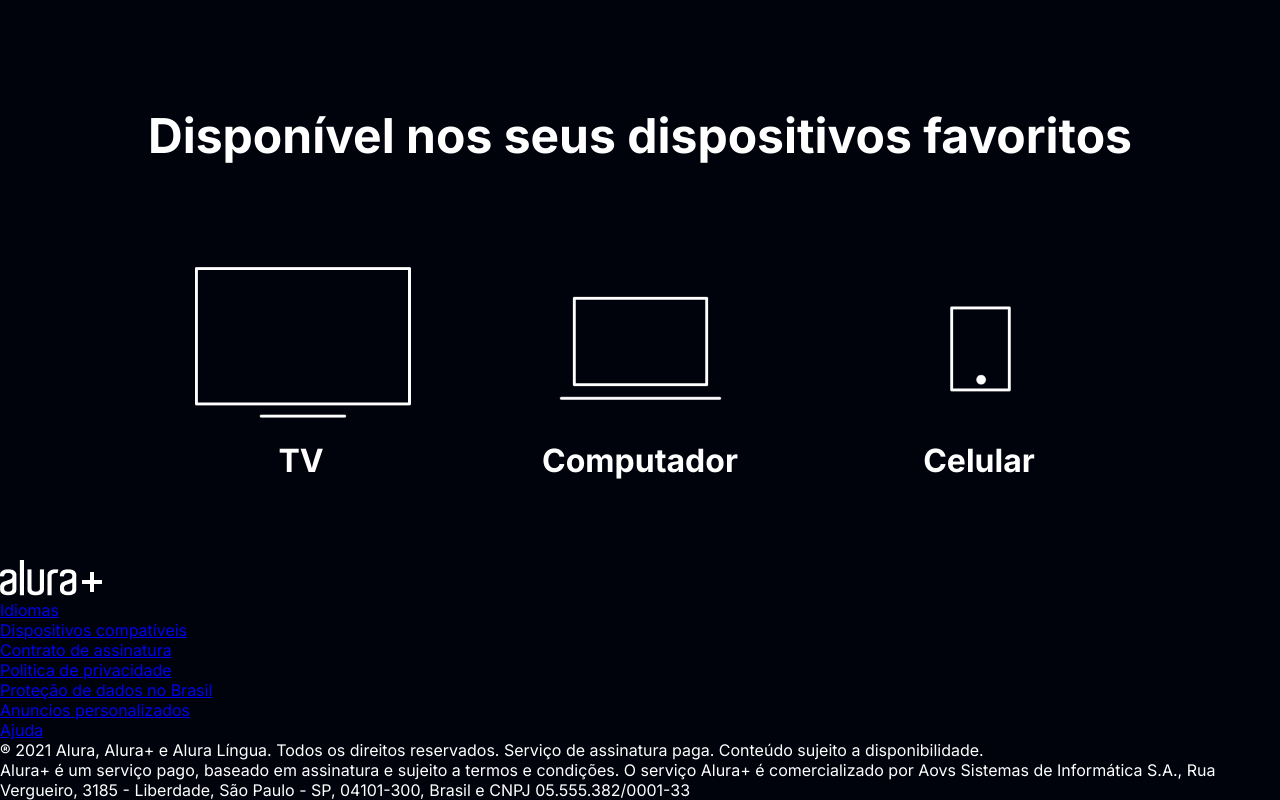
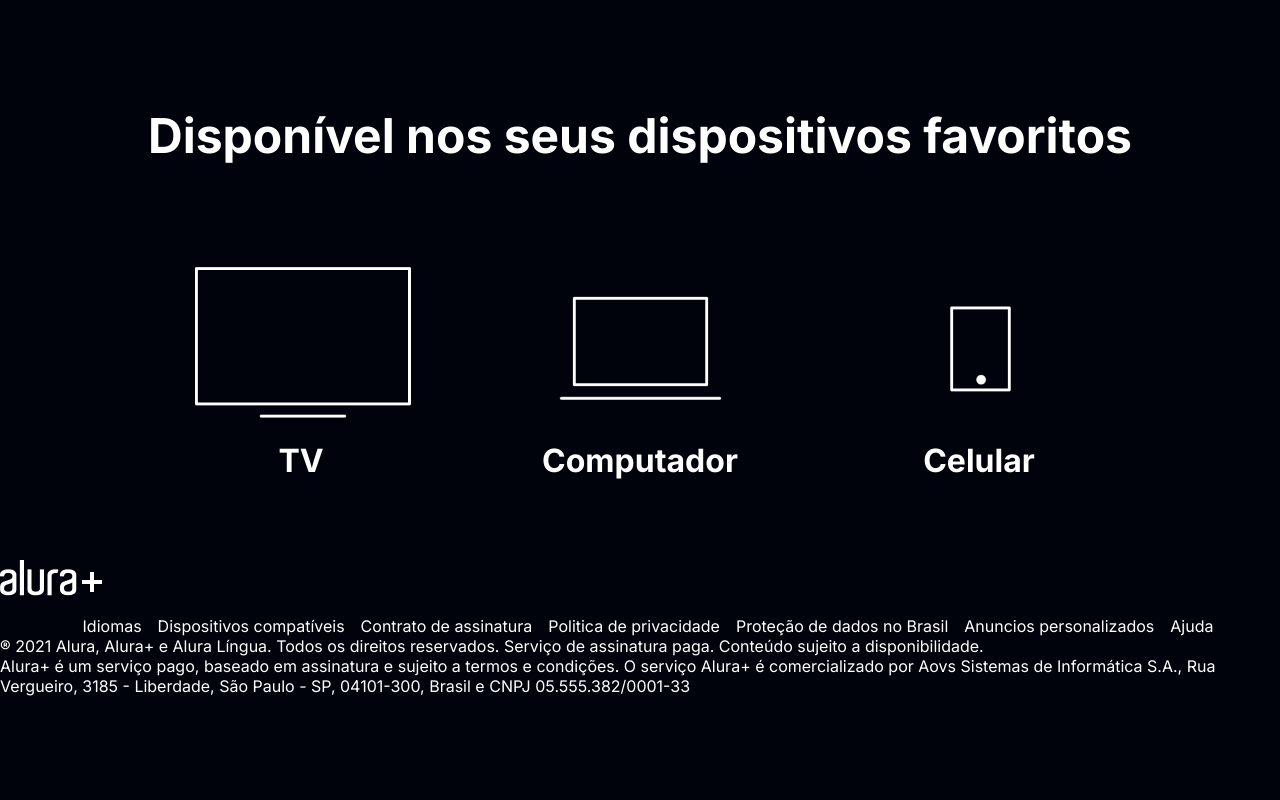
Before and after one commit to 82well/Alura_Plus, a plain HTML site: page index.html in a window 1280 px wide. Shown: the part 3094-3894 px from the top of the page. After the commit the page ends 3790 px from the top, so only its background shows below. Drawn offline with Linux system fonts and the light colour scheme.

Commit message:
Update style.css

```diff
--- a/style.css
+++ b/style.css
@@ -115,3 +115,16 @@ body {
     font-size: 32px;
     color: var(--branco-principal);
 }
+
+.rodape__lista {
+    display: flex;
+    justify-content: center;
+    list-style-type: none;
+    margin-top: 1em;
+}
+
+.lista__link a {
+    text-decoration: none;
+    color: var(--branco-principal);
+    margin-left: 1em;
+}
```
